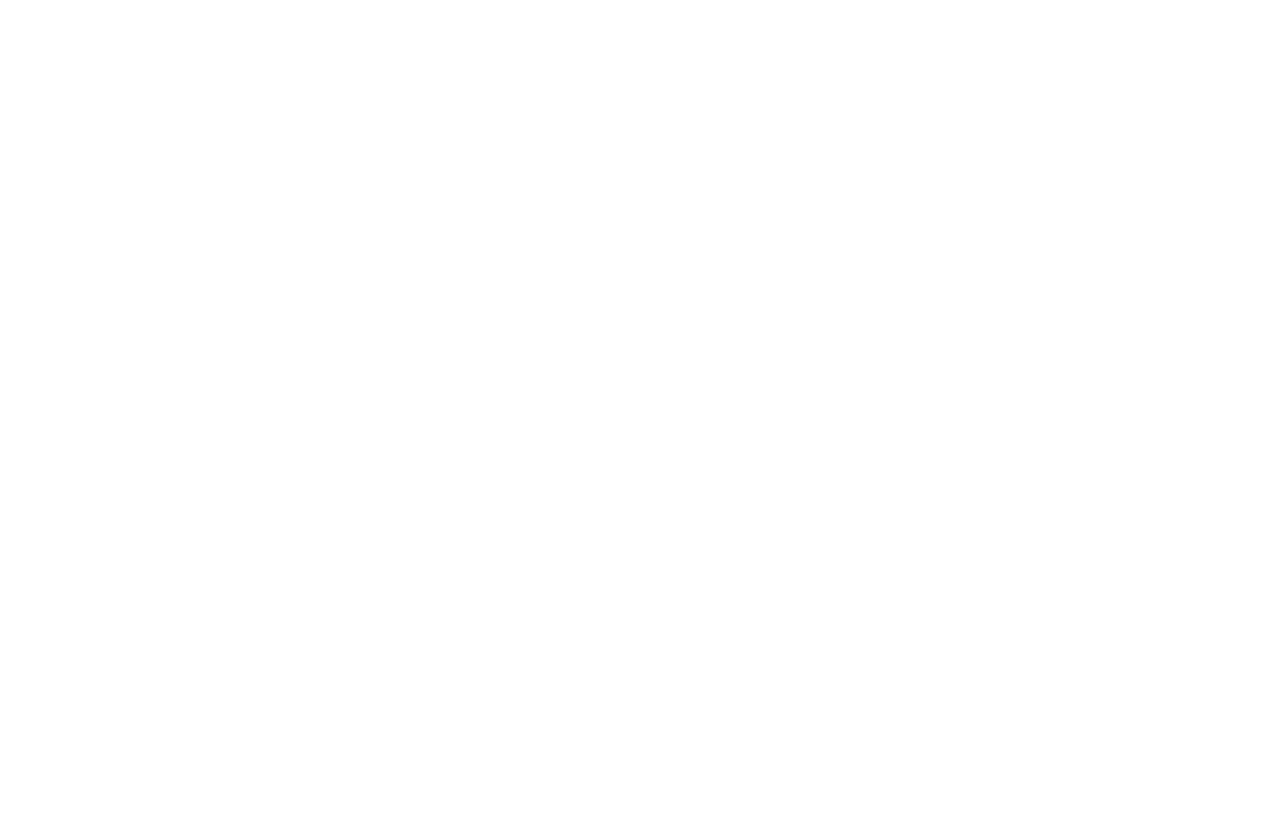
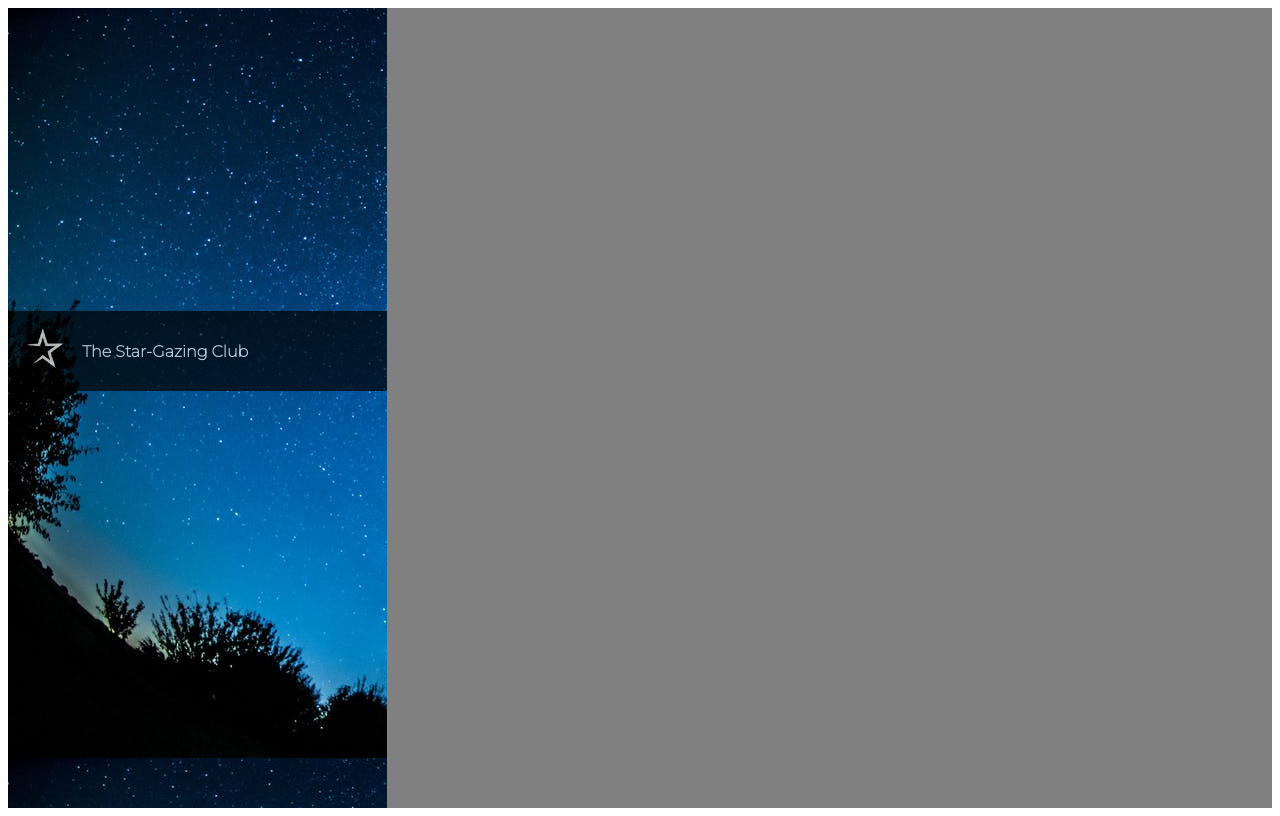
Before and after one commit to arturo9503/sign-up-form, a plain HTML site: page index.html in a window 1280 px wide. Drawn offline with Linux system fonts and the light colour scheme.

Commit message:
Add header design and background

```diff
--- a/index.html
+++ b/index.html
@@ -6,8 +6,25 @@
     <meta name="viewport" content="width=device-width, initial-scale=1.0">
     <title>Sign-up Form</title>
     <link rel="stylesheet" href="styles.css">
+    <link rel="preconnect" href="https://fonts.googleapis.com">
+<link rel="preconnect" href="https://fonts.gstatic.com" crossorigin>
+<link href="https://fonts.googleapis.com/css2?family=Montserrat:wght@200&display=swap" rel="stylesheet">
 </head>
 <body>
+    <div class="container">
+        <div class="left">
+            <div class="logo-header">
+                <img src="images/star.png" id="star">
+                <p id="header-text">The Star-Gazing Club</p>
+
+            </div>
+        </div>
+        <div class="right">
+            <form>
+
+            </form>
+        </div>
+    </div>
 
 </body>
 </html>
--- a/styles.css
+++ b/styles.css
@@ -0,0 +1,37 @@
+body {
+}
+
+#star{
+    filter: brightness(0) invert();
+    max-height: 100%;
+}
+
+.container{
+    display: flex;
+    height: 100vh;
+}
+
+.left{
+    width: 30vw;
+    background-image: url(images/night-sky.jpeg);
+}
+
+.right{
+    width: 70vw;
+    background-color: grey;
+}
+
+.logo-header{
+    background-color: black;
+    opacity: 0.7;
+    height: 10%;
+    margin-top: 80%;
+    display: flex;
+    align-items: center;
+}
+
+#header-text{
+    color: white;
+    font-family: 'Montserrat', sans-serif;
+    font-weight: bold;
+}
```
Also changed, not shown: images/night-sky.jpeg (added), images/odin.jpeg (added), images/star.png (added).
